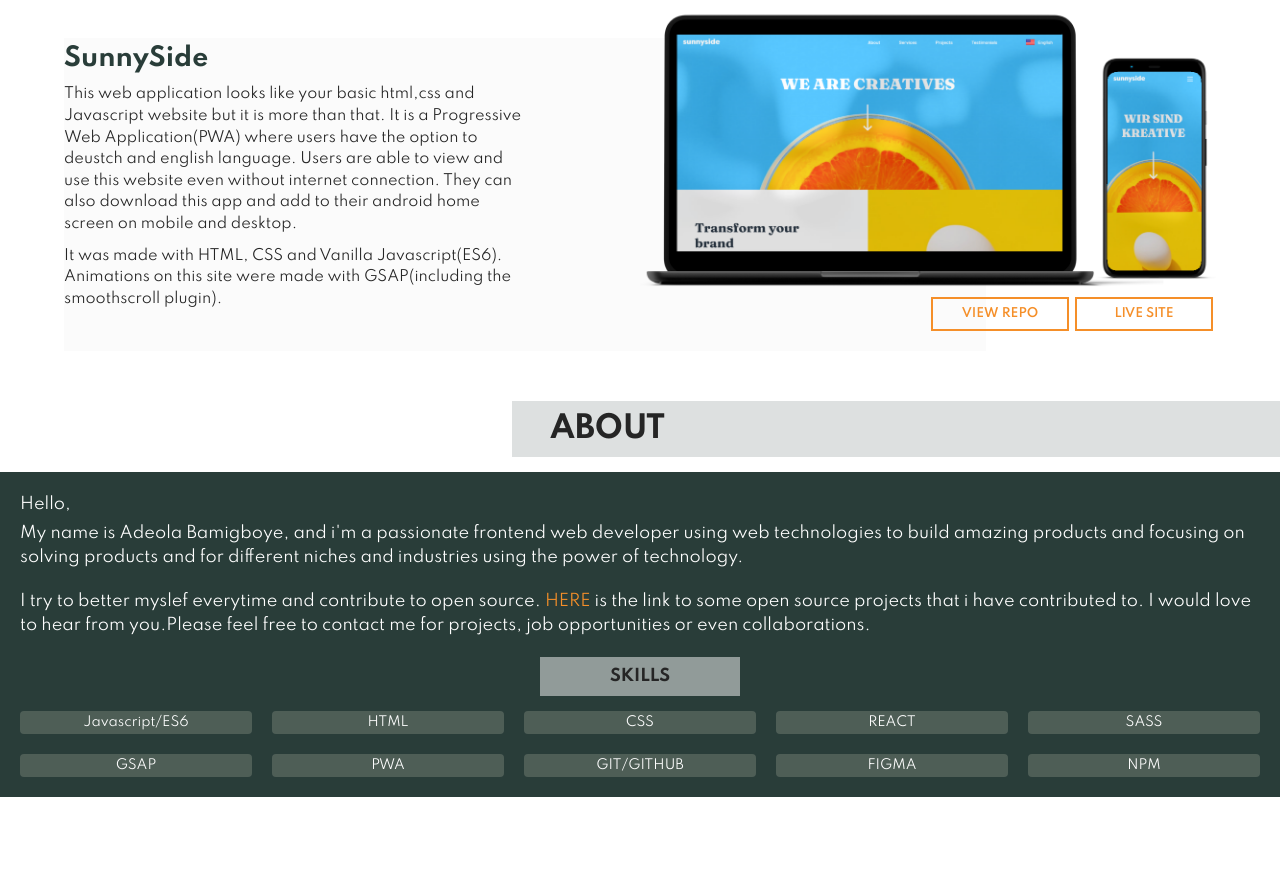
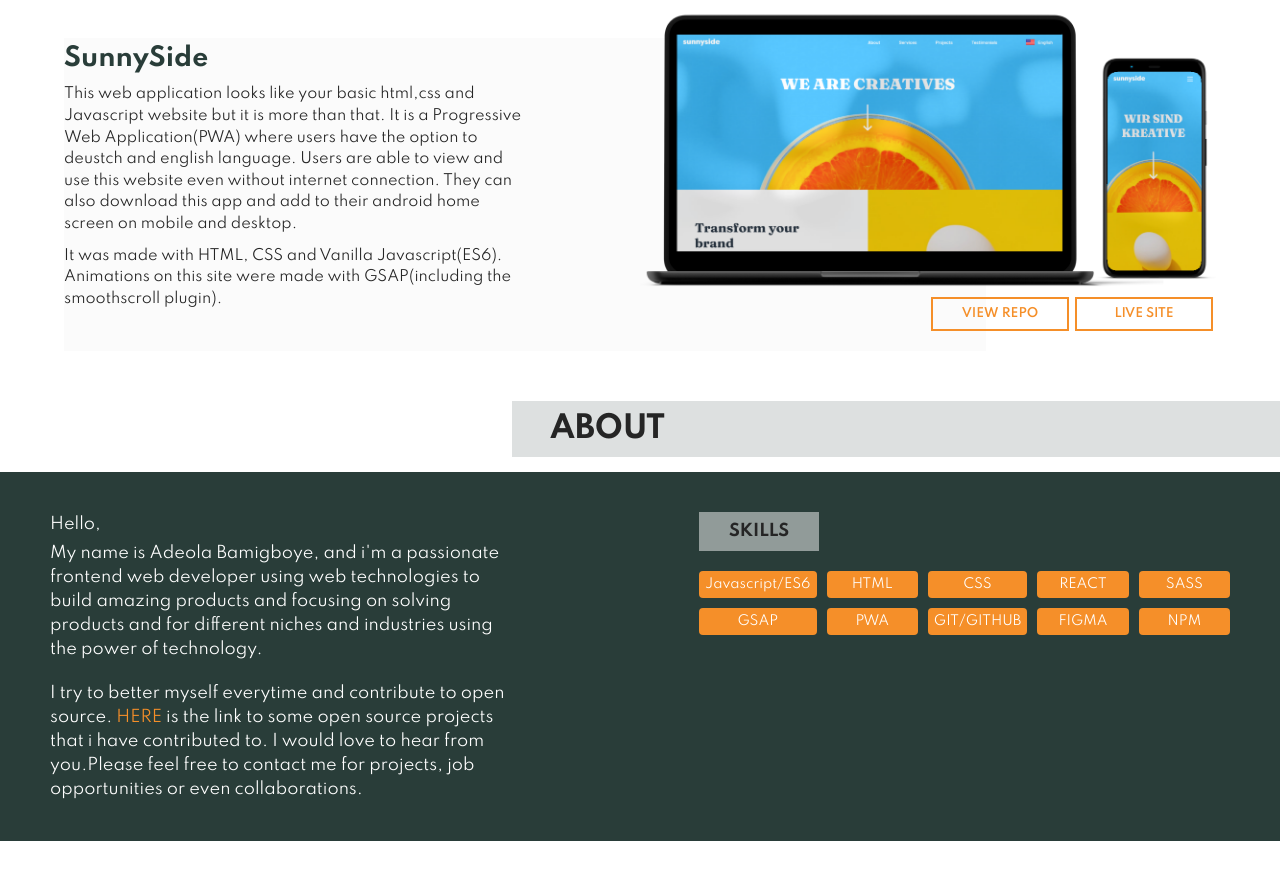
Before and after one commit to deeola/old-portfolio, a plain HTML site: page index.html in a window 1280 px wide. Shown: the part 2036-2907 px from the top of the page. Before the commit the page ends 2863 px from the top, so only its background shows below. Drawn offline with Linux system fonts and the light colour scheme.

Commit message:
change skills background

```diff
--- a/index.html
+++ b/index.html
@@ -223,11 +223,11 @@
             </div>
         </section>
         <!--About ME-->
-        <section id="aboutme" class="aboutme" >
+        <section  class="aboutme" >
             <div class="Project-heading">
                 <h2>ABOUT</h2>
             </div>
-            <div class="about-container">
+            <div id="aboutme" class="about-container">
                 <div class="about-text-container">
                     <p class="about-hello">Hello,</p>
                     <p class="about-upper-paragraph">
@@ -236,7 +236,7 @@
                         and for different niches and industries using the power of technology.
                     </p>
                     <p class="about-below-paragraph">
-                       I try to better myslef everytime and contribute to open source.
+                       I try to better myself everytime and contribute to open source.
                         <a href="#" target="_blank">Here</a> is the link to some open source
                          projects that i have contributed to.
                         I would love to hear from you.Please feel free to contact me for projects,
--- a/scss/_desktop.scss
+++ b/scss/_desktop.scss
@@ -2,9 +2,6 @@
   header {
     // height: 100vh;
     nav {
-
-
-
       .logo,
       .hamburger {
         width: 35px;
@@ -23,31 +20,26 @@
         justify-content: space-between;
         padding-top: 3px;
 
-
-          li{
-
-              a{
+        li {
+          a {
             text-transform: uppercase;
             font-weight: 700;
             font-size: 12px;
             transition: 200ms ease-in;
 
-                &:hover{
+            &:hover {
               color: $orange-color;
             }
-
+          }
         }
       }
 
-        }
-
-        .hamburger{
+      .hamburger {
         display: none;
       }
     }
 
     .hero {
-
       .hero-container {
         .hero-top {
           width: 90%;
@@ -131,8 +123,8 @@
               }
             }
 
-              .icon-line{
-                  content: '';
+            .icon-line {
+              content: "";
               width: 2px;
               height: 40px;
               background-color: $orange-color;
@@ -155,7 +147,6 @@
               margin: auto 0px auto auto;
 
               .selected-lang {
-
                 .selectedlang {
                   margin-top: 0px;
                   width: 100%;
@@ -187,7 +178,6 @@
 
   /*MAIN SESSION*/
   main {
-
     //PORTFOLIO
     .projects {
       margin-top: 40px;
@@ -204,7 +194,6 @@
       //       font-size: 30px;
       //     }
       //     p {
-
 
       //     }
       //   }
@@ -224,7 +213,6 @@
           bottom: 0;
           left: unset;
           right: 0;
-
         }
 
         .project-image-section {
@@ -235,7 +223,6 @@
           }
 
           .project-link-desktop {
-
             display: flex;
             flex-direction: row;
             margin-top: 20px;
@@ -265,27 +252,22 @@
           }
         }
 
-            .left-control{
+        .left-control {
           order: 2;
 
           .project-link-desktop {
             margin: auto 0px auto auto;
-
           }
-
-
         }
 
         .project-text-section {
           //    text-align: center;
           width: 40%;
           h3 {
-
             text-align: left;
           }
           p {
-                font-size: .9rem;
-
+            font-size: 0.9rem;
           }
           .project-second-para {
             margin-top: 10px;
@@ -297,19 +279,63 @@
         }
       }
 
-          .archstudio, .sunnyside{
+      .archstudio,
+      .sunnyside {
         &::before {
-
           left: 0;
           right: unset;
-
+        }
       }
 
+      .audiophile {
+        margin-top: 40px;
+      }
     }
 
-          .audiophile{
-              margin-top: 40px;
+    /*ABOUT ME*/
+
+    .aboutme {
+      .about-container {
+        margin-top: 15px;
+        padding: 40px 50px 20px 50px;
+        display: flex;
+        justify-content: space-between;
+
+        .about-text-container {
+          line-height: 1.5;
+          width: 40%;
+          font-size: 16px;
+        }
+
+        .skillset-section {
+          width: 45%;
+          h4 {
+            margin: auto auto 20px 0px;
+            padding: 10px;
+            background-color: rgba(255, 255, 255, 0.486);
+            color: $black;
+            width: 120px;
+            text-align: center;
+          }
+
+          .skill-grid-container {
+            display: grid;
+            grid-template-columns: repeat(5, 1fr);
+            grid-gap: 10px;
+            text-align: center;
+
+            .skill {
+              padding: 6px;
+              background-color: $orange-color;
+              // color: $orange-color;
+              border-radius: 4px;
+              font-size: 13px;
+              text-align: center;
+              color: $white;
             }
           }
         }
       }
+    }
+  }
+}
```
Also changed, not shown: css/style.css. Lines whose indentation alone changed are shown as unchanged.
